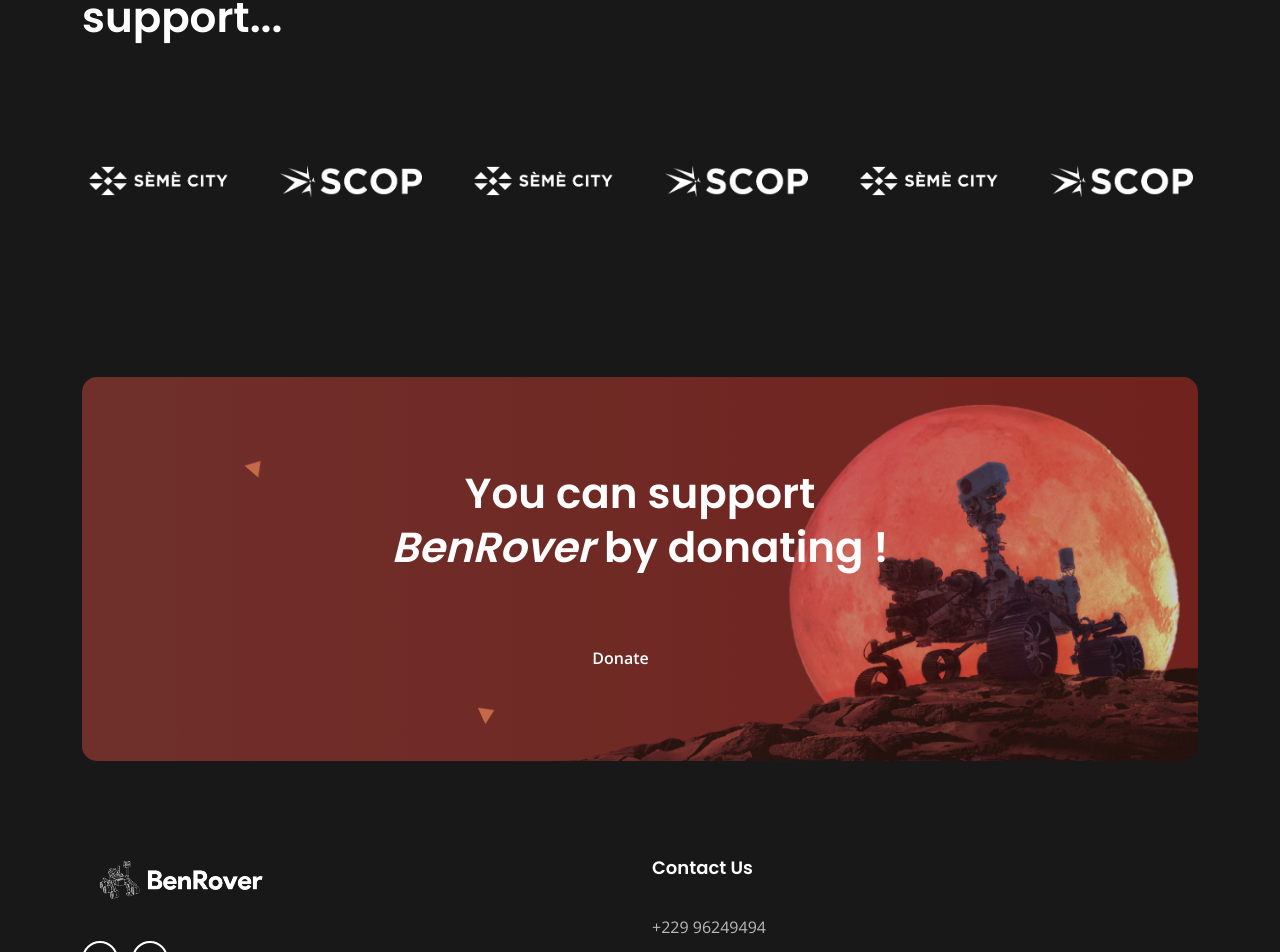
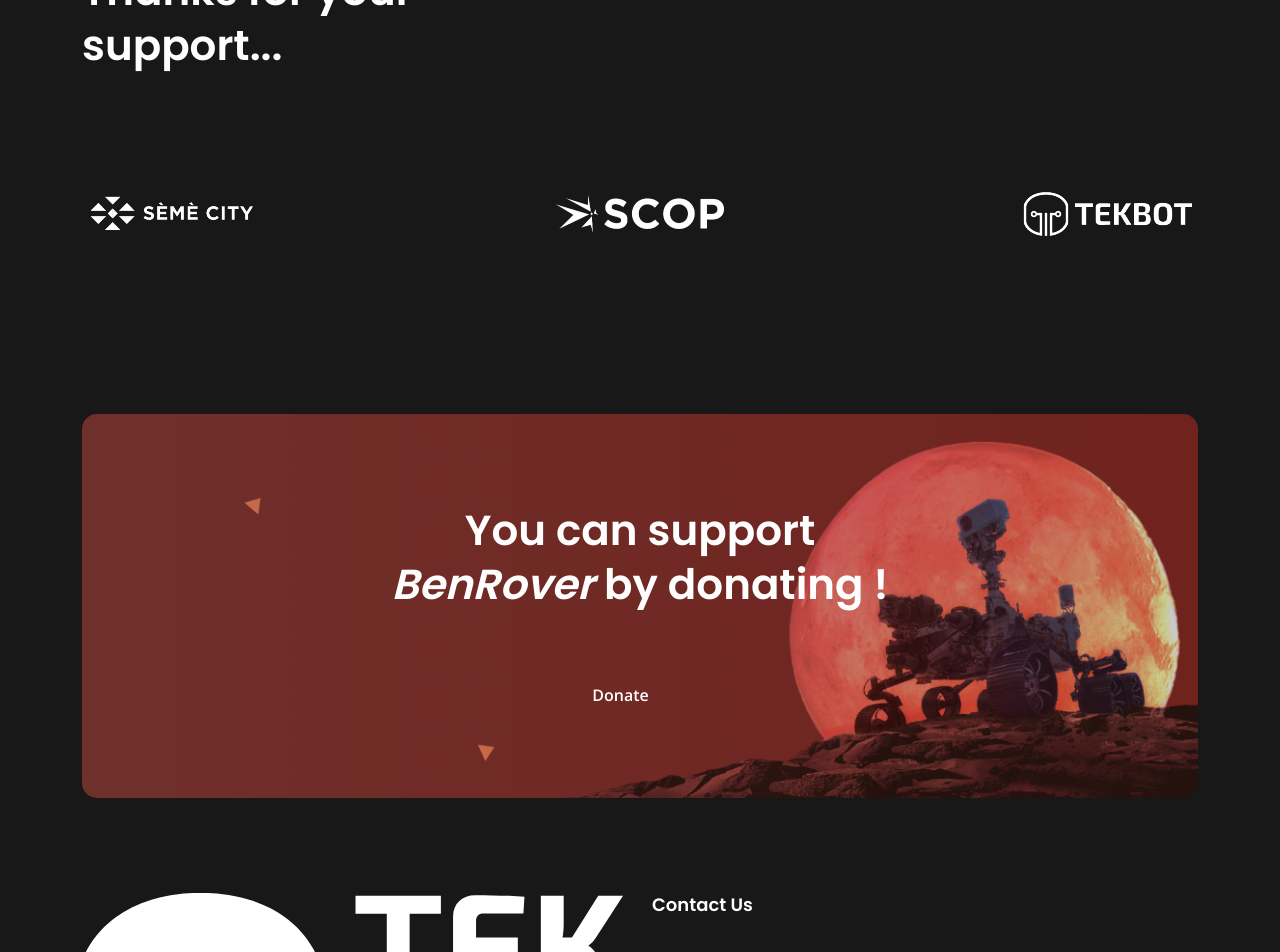
Before and after one commit to beethogedeon/benrover-front, a React (Create React App) app: page / in a window 1280 px wide. Shown: the part 5180-6132 px from the top of the page. Built offline with nearby package versions, Linux system fonts and the light colour scheme; some icons are missing.

Commit message:
add tekbot brandmark

```diff
--- a/src/components/Footer/index.jsx
+++ b/src/components/Footer/index.jsx
@@ -26,7 +26,7 @@ export default function Footer({ copyrightText, logoSrc, logoAlt, text }) {
             <Div className="col-lg-6 col-sm-6">
               <Div className="cs-footer_item">
                 <TextWidget
-                  logoSrc="/images/logo.png"
+                  logoSrc="/images/Tekbot_2.svg"
                   logoAlt="BenRover - Tekbot Robotics"
                   text=""
                 />
--- a/src/components/FunFact/index.jsx
+++ b/src/components/FunFact/index.jsx
@@ -1,6 +1,7 @@
-import React from 'react'
-import Div from '../Div'
-import './funfact.scss'
+import React from 'react';
+import Div from '../Div';
+import './funfact.scss';
+import parse from 'html-react-parser';
 
 export default function FunFact({variant, title, subtitle, data}) {
   return (
@@ -9,7 +10,7 @@ export default function FunFact({variant, title, subtitle, data}) {
       <Div className="cs-funfact_left">
         <Div className="cs-funfact_heading">
           <h2>{title}</h2>
-          <p style={{textAlign: 'justify'}}>{subtitle}</p>
+          <p style={{textAlign: 'justify'}}>{parse(subtitle)}</p>
         </Div>
       </Div>
       <Div className="cs-funfact_right">
--- a/src/components/LogoList/index.jsx
+++ b/src/components/LogoList/index.jsx
@@ -11,19 +11,7 @@ const partnerLogos = [
     alt: 'Partner',
   },
   {
-    src: '/images/semecity.png',
-    alt: 'Partner',
-  },
-  {
-    src: '/images/scop.png',
-    alt: 'Partner',
-  },
-  {
-    src: '/images/semecity.png',
-    alt: 'Partner',
-  },
-  {
-    src: '/images/scop.png',
+    src: '/images/tekbot.png',
     alt: 'Partner',
   },
 ];
--- a/src/components/Pages/ContactPage.jsx
+++ b/src/components/Pages/ContactPage.jsx
@@ -15,17 +15,17 @@ export default function ContactPage() {
   return (
     <>
       <PageHeading
-        title="Contact Us"
+        title="Donation"
         bgSrc="/images/contact_hero_bg.jpeg"
-        pageLinkText="Contact"
+        pageLinkText="Donation"
       />
       <Spacing lg="150" md="80" />
       <Div className="container">
         <Div className="row">
           <Div className="col-lg-6">
             <SectionHeading
-              title="Do you have a project <br/>in your mind?"
-              subtitle="Getting Touch"
+              title="Help us to buy needed materials <br/>and training courses"
+              subtitle="Taking part of BenRover project"
             />
             <Spacing lg="55" md="30" />
             <ContactInfoWidget withIcon />
@@ -40,7 +40,7 @@ export default function ContactPage() {
               </Div>
               <Div className="col-sm-6">
                 <label className="cs-primary_color">Email*</label>
-                <input type="text" className="cs-form_field" />
+                <input type="email" className="cs-form_field" />
                 <Spacing lg="20" md="20" />
               </Div>
               <Div className="col-sm-6">
--- a/src/components/Pages/Home.jsx
+++ b/src/components/Pages/Home.jsx
@@ -92,7 +92,7 @@ export default function Home() {
     <>
       {/* Start Hero Section */}
       <Hero
-        title="A rover<br/>for mars missions"
+        title="A rover<br/> for mars missions"
         subtitle="THIS PROJECT HAS BEEN BUILT BY A TEAM OF YOUNG BENIN ENGINEERS AND STUDENTS AS PART OF AFRICAN ROVER CHALLENGE."
         btnText="See one Github"
         btnLink="https://github.com/benrover-24"
@@ -108,7 +108,7 @@ export default function Home() {
         <FunFact
           variant="cs-type1"
           title="AFRICAN ROVER CHALLENGE"
-          subtitle="The challenge is to design and build a Mars rover prototype. This is not expected to be a space-grade machine and does not need to be ready to operate in actual space or Mars conditions.
+          subtitle="The challenge is to design and build a Mars rover prototype. This is not expected to be a space-grade machine and does not need to be ready to operate in actual space or Mars conditions.<br/><br/>
           It's a small, mobile robot, controlled wirelessly with an independent power source."
           data={funfaceData}
         />
@@ -285,13 +285,13 @@ export default function Home() {
       {/* Start LogoList Section */}
       <Div className="container">
         <Div className="row">
-        <Div className="col-xl-4">
+          <Div className="col-xl-4">
               <SectionHeading
                 title="Thanks for your support..."
                 subtitle="Our Sponsors"
               />
               <Spacing lg="90" md="45" />
-            </Div>
+          </Div>
         </Div>
         <LogoList />
       </Div>
```
Also changed, not shown: public/images/Tekbot_2.svg (added), public/images/tekbot.png (added).
